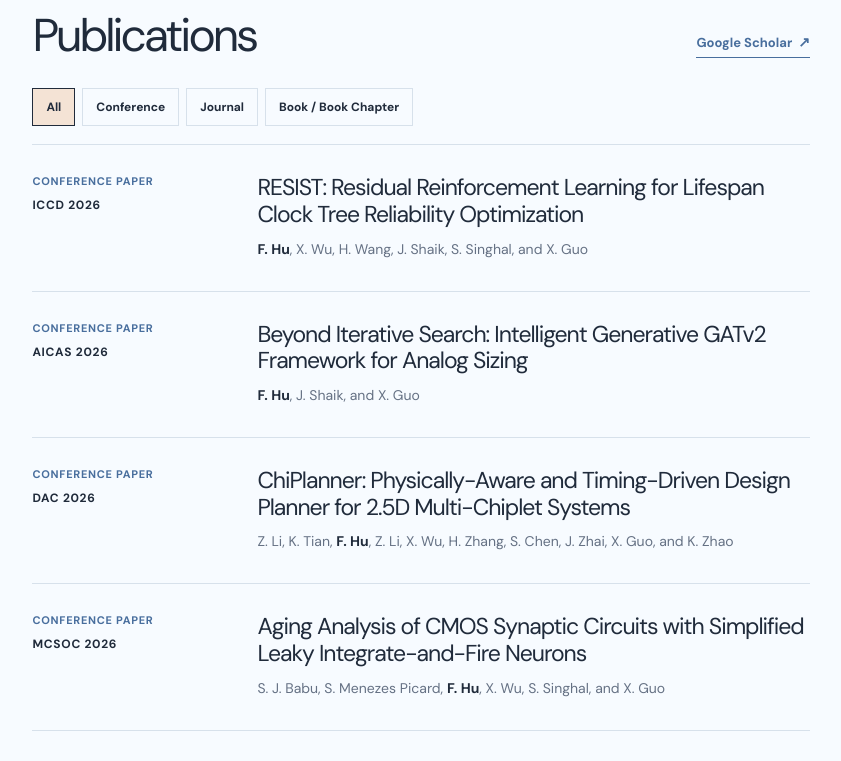
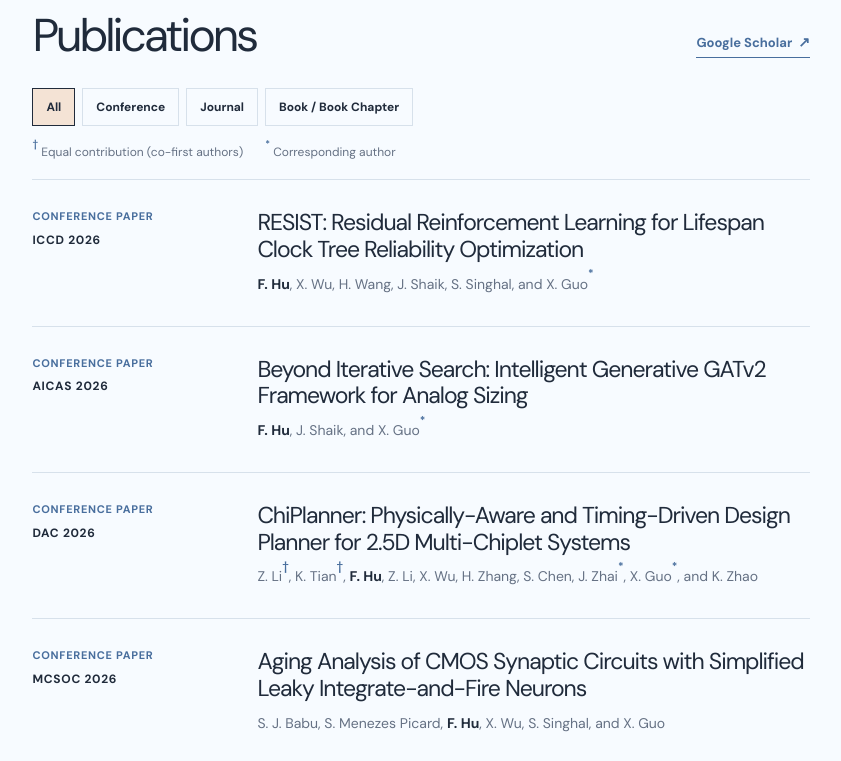
Before and after one commit to hu-fan/hu-fan.github.io, a Next.js app: page / in a window 1280 px wide. Shown: the part 2340-3101 px from the top of the page, without its empty margins (410-1251 px from the left). Built offline with nearby package versions, Linux system fonts and the light colour scheme.

Commit message:
Add publication contribution markers

```diff
--- a/app/globals.css
+++ b/app/globals.css
@@ -92,6 +92,8 @@ a:hover .arrow { transform: translate(2px, -2px); }
 .filter-row { display: flex; flex-wrap: wrap; gap: 7px; margin-bottom: 18px; }
 .filter-button { cursor: pointer; border: 1px solid var(--line); background: transparent; padding: 9px 13px; font-size: 12px; font-weight: 700; }
 .filter-button.active, .filter-button:hover { border-color: var(--ink); background: var(--yellow); }
+.publication-legend { display: flex; flex-wrap: wrap; gap: 8px 22px; margin: 0 0 18px; color: var(--muted); font-size: 12px; line-height: 1.4; }
+.publication-legend sup, .author-marker { color: var(--accent); font-size: .78em; font-weight: 700; line-height: 0; vertical-align: super; }
 .publication-list { border-top: 1px solid var(--line); }
 .publication-item { display: grid; grid-template-columns: 190px 1fr; gap: 35px; padding: 29px 0 31px; border-bottom: 1px solid var(--line); }
 .publication-meta { display: flex; flex-direction: column; gap: 8px; line-height: 1.35; }
--- a/app/page.tsx
+++ b/app/page.tsx
@@ -23,13 +23,13 @@ const researchAreas = [
 ];
 
 const publications = [
-  { type: 'Conference paper', venue: 'ICCD 2026', title: 'RESIST: Residual Reinforcement Learning for Lifespan Clock Tree Reliability Optimization', authors: 'F. Hu, X. Wu, H. Wang, J. Shaik, S. Singhal, and X. Guo' },
-  { type: 'Conference paper', venue: 'AICAS 2026', title: 'Beyond Iterative Search: Intelligent Generative GATv2 Framework for Analog Sizing', authors: 'F. Hu, J. Shaik, and X. Guo' },
-  { type: 'Conference paper', venue: 'DAC 2026', title: 'ChiPlanner: Physically-Aware and Timing-Driven Design Planner for 2.5D Multi-Chiplet Systems', authors: 'Z. Li, K. Tian, F. Hu, Z. Li, X. Wu, H. Zhang, S. Chen, J. Zhai, X. Guo, and K. Zhao' },
+  { type: 'Conference paper', venue: 'ICCD 2026', title: 'RESIST: Residual Reinforcement Learning for Lifespan Clock Tree Reliability Optimization', authors: 'F. Hu, X. Wu, H. Wang, J. Shaik, S. Singhal, and X. Guo*' },
+  { type: 'Conference paper', venue: 'AICAS 2026', title: 'Beyond Iterative Search: Intelligent Generative GATv2 Framework for Analog Sizing', authors: 'F. Hu, J. Shaik, and X. Guo*' },
+  { type: 'Conference paper', venue: 'DAC 2026', title: 'ChiPlanner: Physically-Aware and Timing-Driven Design Planner for 2.5D Multi-Chiplet Systems', authors: 'Z. Li†, K. Tian†, F. Hu, Z. Li, X. Wu, H. Zhang, S. Chen, J. Zhai*, X. Guo*, and K. Zhao' },
   { type: 'Conference paper', venue: 'MCSOC 2026', title: 'Aging Analysis of CMOS Synaptic Circuits with Simplified Leaky Integrate-and-Fire Neurons', authors: 'S. J. Babu, S. Menezes Picard, F. Hu, X. Wu, S. Singhal, and X. Guo' },
   { type: 'Conference paper', venue: 'ISOCC 2026', title: 'PRISM: Beam-Search Technology Mapping via Learned Physical Timing', authors: 'L. Zhu, X. Wu, F. Hu, L. Li, Y. Hu, Q. He, and X. Guo' },
-  { type: 'Journal paper', venue: 'ACM Computing Surveys', title: 'Extending Silicon Lifetime: A Review of Design Techniques for Reliable Integrated Circuits', authors: 'J. Shaik, F. Hu, L. Zhu, S. Singha, and X. Guo', link: 'https://doi.org/10.1145/3829075', identifier: 'DOI · 10.1145/3829075' },
-  { type: 'Journal paper', venue: 'ACM Computing Surveys', title: 'Shift Left Techniques in Electronic Design Automation: A Survey', authors: 'X. Wu, Z. Li, F. Hu, T. Lin, X. Zhao, R. Wang, and X. Guo', link: 'https://doi.org/10.1145/3819588', identifier: 'DOI · 10.1145/3819588' },
+  { type: 'Journal paper', venue: 'ACM Computing Surveys', title: 'Extending Silicon Lifetime: A Review of Design Techniques for Reliable Integrated Circuits', authors: 'J. Shaik, F. Hu, L. Zhu, S. Singha, and X. Guo*', link: 'https://doi.org/10.1145/3829075', identifier: 'DOI · 10.1145/3829075' },
+  { type: 'Journal paper', venue: 'ACM Computing Surveys', title: 'Shift Left Techniques in Electronic Design Automation: A Survey', authors: 'X. Wu†, Z. Li†, F. Hu†, T. Lin, X. Zhao, R. Wang, and X. Guo*', link: 'https://doi.org/10.1145/3819588', identifier: 'DOI · 10.1145/3819588' },
   { type: 'Book / Book Chapter', venue: 'China Machine Industry Press · 2026 · ISBN 9787111799894', title: 'AI-Powered Vehicles: Computing Power and Chips for Intelligent Driving', authors: 'X. Guo, R. Wang, F. Hu, and X. Wu' },
 ];
 
@@ -81,8 +81,12 @@ const searchEntries = [
 function Arrow() { return <span aria-hidden="true" className="arrow">↗</span>; }
 
 function AuthorLine({ authors }: { authors: string }) {
-  const parts = authors.split('F. Hu');
-  return <>{parts.map((part, index) => <span key={`${part}-${index}`}>{part}{index < parts.length - 1 ? <strong>F. Hu</strong> : null}</span>)}</>;
+  const parts = authors.split(/(F\. Hu|[†*])/g).filter(Boolean);
+  return <>{parts.map((part, index) => {
+    if (part === 'F. Hu') return <strong key={`${part}-${index}`}>F. Hu</strong>;
+    if (part === '†' || part === '*') return <sup className="author-marker" key={`${part}-${index}`}>{part}</sup>;
+    return <span key={`${part}-${index}`}>{part}</span>;
+  })}</>;
 }
 
 export default function Home() {
@@ -190,6 +194,7 @@ export default function Home() {
         <section className="section-block" id="publications">
           <div className="section-heading heading-with-link"><h2 className="section-title">Publications</h2><a className="text-link" href="https://scholar.google.com/citations?hl=zh-CN&user=glSH6U8AAAAJ" target="_blank" rel="noreferrer">Google Scholar <Arrow /></a></div>
           <div className="filter-row" role="group" aria-label="Filter publications">{['All', 'Conference', 'Journal', 'Book / Book Chapter'].map((filter) => <button type="button" className={publicationFilter === filter ? 'filter-button active' : 'filter-button'} onClick={() => setPublicationFilter(filter)} key={filter}>{filter}</button>)}</div>
+          <p className="publication-legend"><span><sup>†</sup> Equal contribution (co-first authors)</span><span><sup>*</sup> Corresponding author</span></p>
           <div className="publication-list">{filteredPublications.map((publication) => <article className="publication-item" key={publication.title}><div className="publication-meta"><span>{publication.type}</span><time>{publication.venue}</time>{publication.link ? <a href={publication.link} target="_blank" rel="noreferrer">{publication.identifier} <Arrow /></a> : null}</div><div className="publication-body"><h3>{publication.title}</h3><p className="authors"><AuthorLine authors={publication.authors} /></p></div></article>)}</div>
         </section>
 
```
